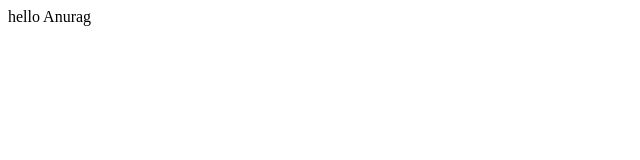
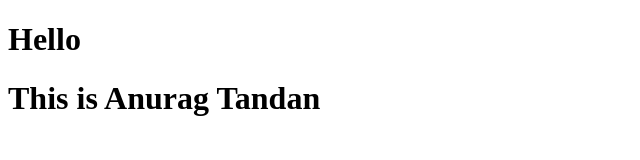
Before and after one commit to AnuragTandan/LocalRepo, a plain HTML site: page index.html in a window 1280 px wide. Shown: the whole page, without its empty margins (0-640 px from the left). Drawn offline with Linux system fonts and the light colour scheme.

Commit message:
try agin to merge

```diff
--- a/index.html
+++ b/index.html
@@ -6,6 +6,7 @@
   <title>Document</title>
 </head>
 <body>
-  hello Anurag
+  <h1>Hello</h1>
+  <h1>This is Anurag Tandan</h1>
 </body>
 </html>
```
